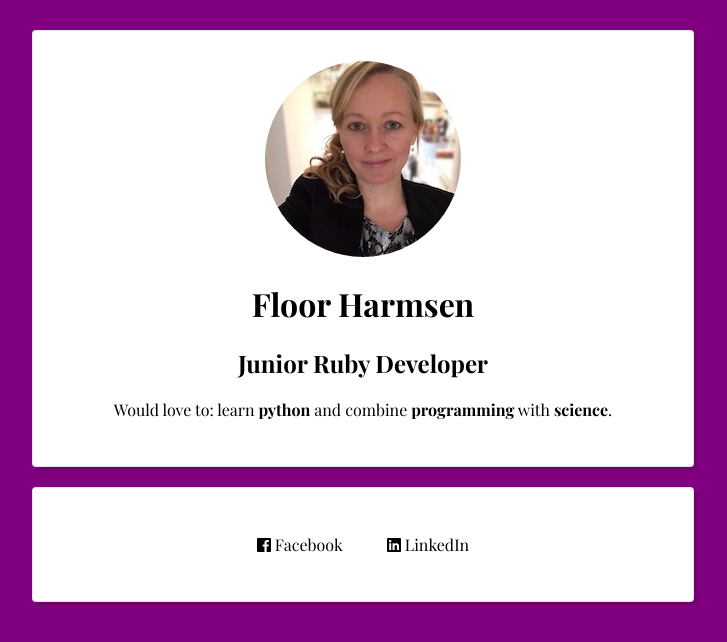
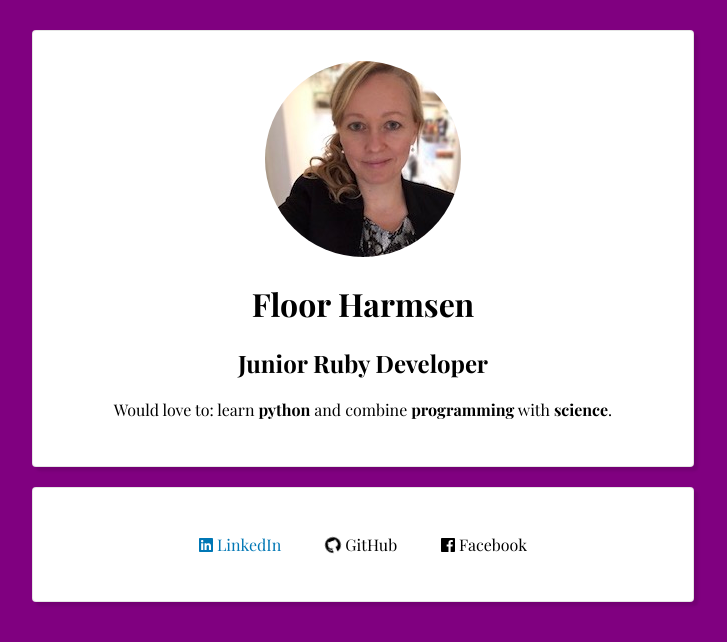
Before and after one commit to Fl00rtje/profile, a plain HTML site: page index.html in a window 1280 px wide. In both pictures the pointer is over the link "LinkedIn". Shown: the whole page, without its empty margins (277-1004 px from the left). Drawn offline with nearby package versions, Linux system fonts and the light colour scheme.

Commit message:
added github button and added hover effects

```diff
--- a/index.html
+++ b/index.html
@@ -19,15 +19,21 @@
       <div class="card">
         <ul>
           <li>
-            <a href="https://www.facebook.com/floor.harmsen.37" target="_blank">
-            <i class="fab fa-facebook"></i>
-            Facebook
+            <a href="https://www.linkedin.com/in/fharmsen/" target="_blank" id="linkedin">
+            <i class="fab fa-linkedin linkedin-icon"></i>
+            LinkedIn
             </a>
           </li>
           <li>
-            <a href="https://www.linkedin.com/in/fharmsen/" target="_blank">
-            <i class="fab fa-linkedin"></i>
-            LinkedIn
+            <a href="https://github.com/Fl00rtje" target="_blank" id="github">
+            <i class="fab fa-github fa-spin github-icon"></i>
+            GitHub
+            </a>
+          </li>
+          <li>
+            <a href="https://www.facebook.com/floor.harmsen.37" target="_blank" id="facebook">
+            <i class="fab fa-facebook facebook-icon"></i>
+            Facebook
             </a>
           </li>
         </ul>
--- a/style.css
+++ b/style.css
@@ -32,11 +32,6 @@ a {
   margin: 30px auto;
 }
 
-.fab {
-  size: 2x;
-  display: inline-block;
-}
-
 .card {
   text-align: center;
   background: white;                          /* White background */
@@ -45,5 +40,60 @@ a {
   box-shadow: 4px 4px 3px rgba(0, 0, 0, 0.1); /* Subtle shadow */
   border: 1px solid rgba(0, 0, 0, 0.1);       /* OR subtle border */
   width: 600px;                               /* Set the width */
-  margin: 20px auto;                           /* Set automatic margins on right/left */
+  margin: 20px auto;                          /* Set automatic margins on right/left */
 }
+
+/*.linkedin-icon {
+  color: #4267B2;
+}*/
+
+/*.facebook-icon {
+  color: #4267B2;
+}*/
+
+#linkedin:hover {
+  color: #0077B5;
+  transition: 0.5s;
+}
+
+#linkedin:hover .linkedin-icon {
+  color: #0077B5;
+  transition: 0.5s;
+}
+
+#github:hover {
+  color: grey;
+  transition: 0.5s;
+}
+
+#github:hover .github-icon {
+  color: grey;
+  transition: 0.5s;
+}
+
+#facebook:hover {
+  color: #4267B2;
+  transition: 0.5s;
+}
+
+#facebook:hover .facebook-icon {
+  color: #4267B2;
+  transition: 0.5s;
+}
+
+/*.facebook-icon:hover {
+  color: grey;
+}*/
+
+/*.linkedin-icon:hover {
+  color: grey;
+}*/
+
+/*#facebook {
+  color: #4267B2;
+}*/
+
+.github-icon {
+  size: 4x;
+  display: inline-block;
+}
```
Also changed, not shown: 1 other file.
